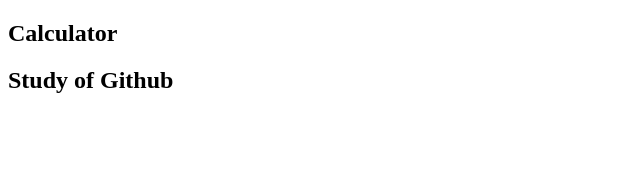
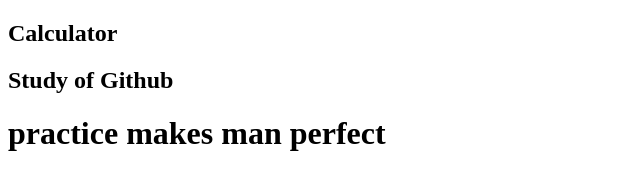
Before and after one commit to Lisa-467/caculator_2, a plain HTML site: page index.html in a window 1280 px wide. Shown: the whole page, without its empty margins (0-640 px from the left). Drawn offline with Linux system fonts and the light colour scheme.

Commit message:
h1 heading added
h1 heading added

```diff
--- a/index.html
+++ b/index.html
@@ -8,5 +8,6 @@
   <body>
     <h2>Calculator</h2>
     <h2>Study of Github</h2>
+    <h1>practice makes man perfect</h1>
   </body>
 </html>
```
